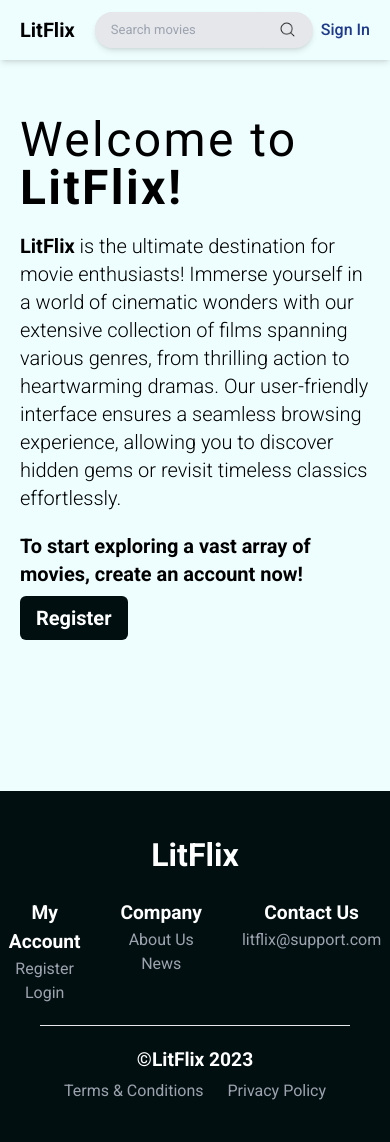
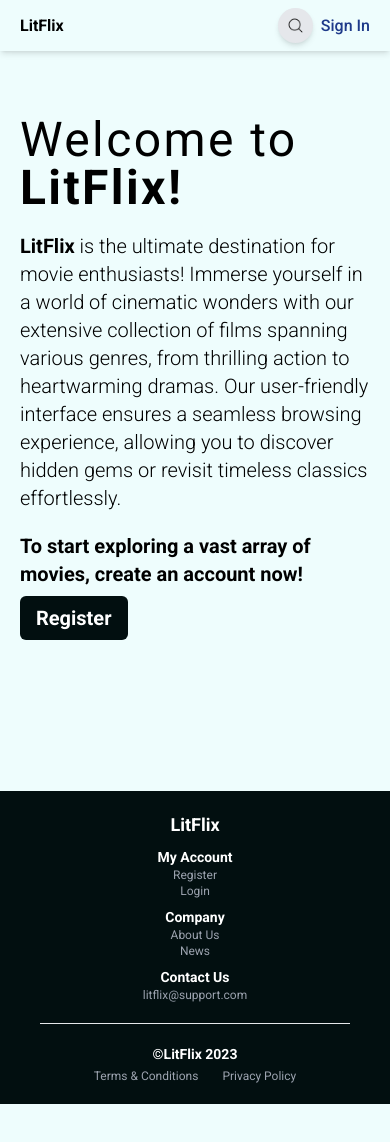
Before and after one commit to Lit-23/litflex_movie_app, a React (Vite) app: page / in a window 390 px wide. After the commit the page ends 1104 px from the top, so only its background shows below. Built offline with nearby package versions, Linux system fonts and the light colour scheme; no server answers.

Commit message:
added responsive design in header, banner and footer component

```diff
--- a/src/components/authentication/Account.jsx
+++ b/src/components/authentication/Account.jsx
@@ -33,10 +33,9 @@ const Account = ({ userDisplayName, setIsSearching, setQuery }) => {
   return (
     <>
       <img
-        src={displayname ? `https://ui-avatars.com/api/?name=${displayname}` : 'https://ui-avatars.com/api/?name=Account'}
+        src={displayname && `https://ui-avatars.com/api/?name=${displayname}`}
         alt="acount"
-        width={36}
-        className='rounded-full'
+        className='rounded-full w-[36px]'
         onClick={handleIsOpen}
       />
       {isOpen &&
--- a/src/components/banner/Banner.jsx
+++ b/src/components/banner/Banner.jsx
@@ -1,8 +1,8 @@
 const Banner = ({ movie }) => {
 
   return (
-    <section className='p-6 mb-5 mx-5 flex flex-1 gap-10 bg-[#020F10] rounded-lg'>
-      <div className="max-md:hidden">
+    <section className='p-6 max-[640px]:p-3 mb-5 mx-5 flex flex-1 gap-10 bg-[#020F10] rounded-lg'>
+      <div className="max-[768px]:hidden">
         <img
           src={`https://image.tmdb.org/t/p/w500/${movie.poster_path}`}
           alt={movie.title}
@@ -11,17 +11,17 @@ const Banner = ({ movie }) => {
         />
       </div>
       <div className='my-auto text-white'>
-        <div className='mb-4'>
-          <h1 className='font-bold text-4xl max-md:text-2xl'>
+        <div className='mb-4 max-[640px]:mb-2'>
+          <h1 className='font-bold text-4xl max-[768px]:text-2xl max-[640px]:text-lg'>
             {movie.title}
             <span className='text-gray-500 font-semibold'>({movie.release_date.split('-')[0]})</span>
           </h1>
-          <div className='md:text-lg font-bold text-gray-500'>
+          <div className='min-[769px]:text-lg max-[640px]:text-xs font-bold text-gray-500'>
             <span>{movie.release_date}({(movie.original_language).toUpperCase()}) • </span>
             <span>⭐({movie.vote_average})</span>
           </div>
 
-          <div className="md:hidden pt-4">
+          <div className="min-[769px]:hidden pt-4 max-[640px]:pt-2">
             <img
               src={`https://image.tmdb.org/t/p/w500/${movie.backdrop_path}`}
               alt={movie.title}
@@ -30,8 +30,8 @@ const Banner = ({ movie }) => {
           </div>
 
         </div>
-        <h2 className='font-bold text-2xl max-md:text-2xl mb-1'>Overview</h2>
-        <p className='md:text-lg'>{movie.overview}</p>
+        <h2 className='font-bold text-2xl max-[768px]:text-2xl mb-1 max-[640px]:text-base'>Overview</h2>
+        <p className='min-[769px]:text-lg max-[640px]:text-[10px]'>{movie.overview}</p>
       </div>
     </section>
   )
--- a/src/components/footer/Footer.jsx
+++ b/src/components/footer/Footer.jsx
@@ -2,40 +2,40 @@ import { Link } from "react-router-dom";
 
 const Footer = () => {
   return (
-    <section className='mt-5 p-10 text-white bg-[#020F10] text-center'>
+    <section className='mt-5 p-10 text-white bg-[#020F10] text-center max-[640px]:py-5'>
       <div className="flex flex-col mb-5">
-        <div className="mb-5">
+        <div className="mb-5 max-[640px]:mb-2">
           <Link to='/'>
-            <h1 className="font-bold text-[2rem]">LitFlix</h1>
+            <h1 className="font-bold text-[2rem] max-[640px]:text-lg">LitFlix</h1>
           </Link>
         </div>
 
-        <div className="flex justify-center gap-10">
+        <div className="flex justify-center gap-10 max-[640px]:flex-col max-[640px]:gap-2">
           <div>
-            <h2 className="font-bold text-[1.2rem]">My Account</h2>
+            <h2 className="font-bold text-[1.2rem] max-[640px]:text-sm">My Account</h2>
             <ul>
               <Link to='/sign-up'>
-                <li className="hover:underline text-gray-400 cursor-pointer">Register</li>
+                <li className="hover:underline text-gray-400 cursor-pointer max-[640px]:text-xs">Register</li>
               </Link>
               <Link to='/sign-in'>
-                <li className="hover:underline text-gray-400 cursor-pointer">Login</li>
+                <li className="hover:underline text-gray-400 cursor-pointer max-[640px]:text-xs">Login</li>
               </Link>
             </ul>
           </div>
 
           <div>
-            <h2 className="font-bold text-[1.2rem]">Company</h2>
+            <h2 className="font-bold text-[1.2rem] max-[640px]:text-sm">Company</h2>
             <ul>
               <Link to='/about'>
-                <li className="hover:underline text-gray-400 cursor-pointer">About Us</li>
+                <li className="hover:underline text-gray-400 cursor-pointer max-[640px]:text-xs">About Us</li>
               </Link>
-              <li className="hover:underline text-gray-400 cursor-pointer">News</li>
+              <li className="hover:underline text-gray-400 cursor-pointer max-[640px]:text-xs">News</li>
             </ul>
           </div>
 
           <div>
-            <h2 className="font-bold text-[1.2rem]">Contact Us</h2>
-            <p className="hover:underline text-gray-400 cursor-pointer">litflix@support.com</p>
+            <h2 className="font-bold text-[1.2rem] max-[640px]:text-sm">Contact Us</h2>
+            <p className="hover:underline text-gray-400 cursor-pointer max-[640px]:text-xs">litflix@support.com</p>
           </div>
         </div>
       </div>
@@ -43,8 +43,8 @@ const Footer = () => {
 
       <hr />
       <div className="mt-5">
-        <h2 className="font-bold text-[1.2rem] mb-1">©LitFlix 2023</h2>
-        <div className="flex justify-center gap-3 text-gray-400">
+        <h2 className="font-bold text-[1.2rem] mb-1 max-[640px]:text-sm">©LitFlix 2023</h2>
+        <div className="flex justify-center gap-3 text-gray-400 max-[640px]:text-xs">
           <span className="hover:underline cursor-pointer">Terms & Conditions</span>
           <br />
           <span className="hover:underline cursor-pointer">Privacy Policy</span>
--- a/src/components/header/Header.jsx
+++ b/src/components/header/Header.jsx
@@ -31,16 +31,24 @@ const Header = ({ isSearching, setIsSearching }) => {
     setMovies(data.results);
   };
 
+  // functionality for responsive design
+  const [mediumScreen, setMediumScreen] = useState(false);
+  const [showInput, setShowInput] = useState(false);
+  const handleScreenDisplay = () => {};
+
   // functionality for searching specific movie
   const handleSearch = () => {
-    if(query !== '' && authenticated) {
+    if(showInput === false) {
+      setShowInput(true);
+    }
+    if(!authenticated) {
+      openModal();
+      setQuery('');
+    }
+    if(query !== '' && authenticated && showInput) {
       searchMovies(query);
       setPage(1);
       setIsSearching(true);
-    }
-    else if(query !== '') {
-      openModal();
-      setQuery('');
     }
   };
 
@@ -63,21 +71,27 @@ const Header = ({ isSearching, setIsSearching }) => {
 
   return (
     <>
-      <header className="bg-[#EEFDFD] flex fixed top-0 right-0 left-0 justify-between items-center px-5 py-3 shadow-md z-10">
+      <header className="bg-[#EEFDFD] flex fixed top-0 right-0 left-0 justify-between items-center px-5 py-3 max-[641px]:py-2 shadow-md z-10">
         <Link to='/' onClick={() => {setIsSearching(false); setQuery('');}}>
-          <h1 className="font-bold text-xl">LitFlix</h1>
+          <h1 className={`font-bold text-xl max-[640px]:text-base ${showInput && 'max-[320px]:hidden'}`}>LitFlix</h1>
         </Link>
         <div className="flex items-center gap-2">
+
           <div className="flex bg-gray-200 rounded-full active:outline shadow-md">
             <input
               id="query-input"
               type="text"
               placeholder="Search movies"
-              className="text-[13px] px-4 py-2 rounded-full bg-gray-200 focus:border-none focus:outline-none"
+              className={`text-[13px] pl-4 py-2 max-md:p-0 max-md:w-0 rounded-full bg-gray-200 focus:border-none focus:outline-none ${showInput ? 'max-md:w-full max-md:pl-4 max-md:py-2 duration-500' : ''}`}
+              // ${showInput ? 'pl-4' : 'w-0'}
               value={query}
               onChange={(e)=>setQuery(e.target.value)}
             />
-            <button className="w-[35px] pr-4" onClick={handleSearch}>
+            <button
+              className={`w-[35px] pr-4 max-md:p-2 ${showInput ? 'max-md:p-0 max-md:pr-4 duration-500' : ''}`}
+              // ${showInput ? 'pr-4' : 'p-2'}
+              onClick={handleSearch}
+            >
               <img src={searchIcon} alt="search-icon" className="w-full" />
             </button>
           </div>
--- a/src/components/main/Home.jsx
+++ b/src/components/main/Home.jsx
@@ -21,7 +21,7 @@ export default function Home() {
         !authenticated
           ? <About />
           : <>
-              <h2 className="text-2xl mb-3 px-5 font-[500] mt-20">Welcome {userDisplayName.split(' ')[0]}, enjoy watching!</h2>
+              <h2 className="text-2xl max-[640px]:text-lg mb-3 max-[640px]:mb-0 px-5 font-[500] mt-20 max-[640px]:mt-[65px]">Welcome {userDisplayName.split(' ')[0]}, enjoy watching!</h2>
               <Popular />
               <TopRated />
               <Upcoming />
```
